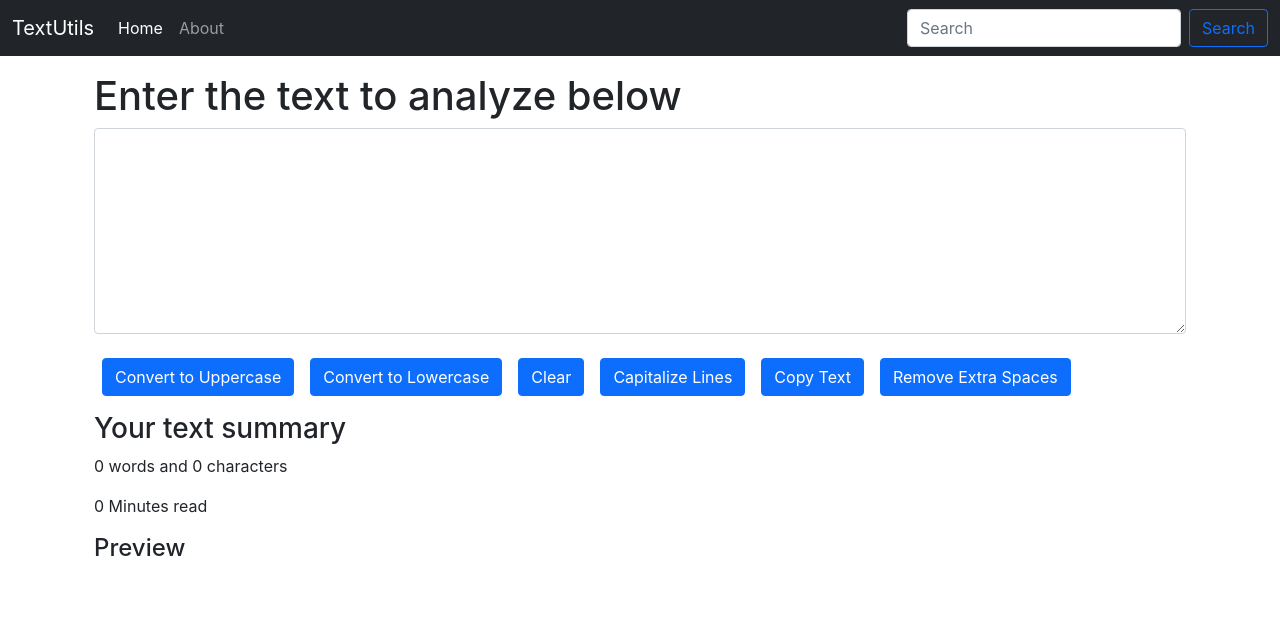
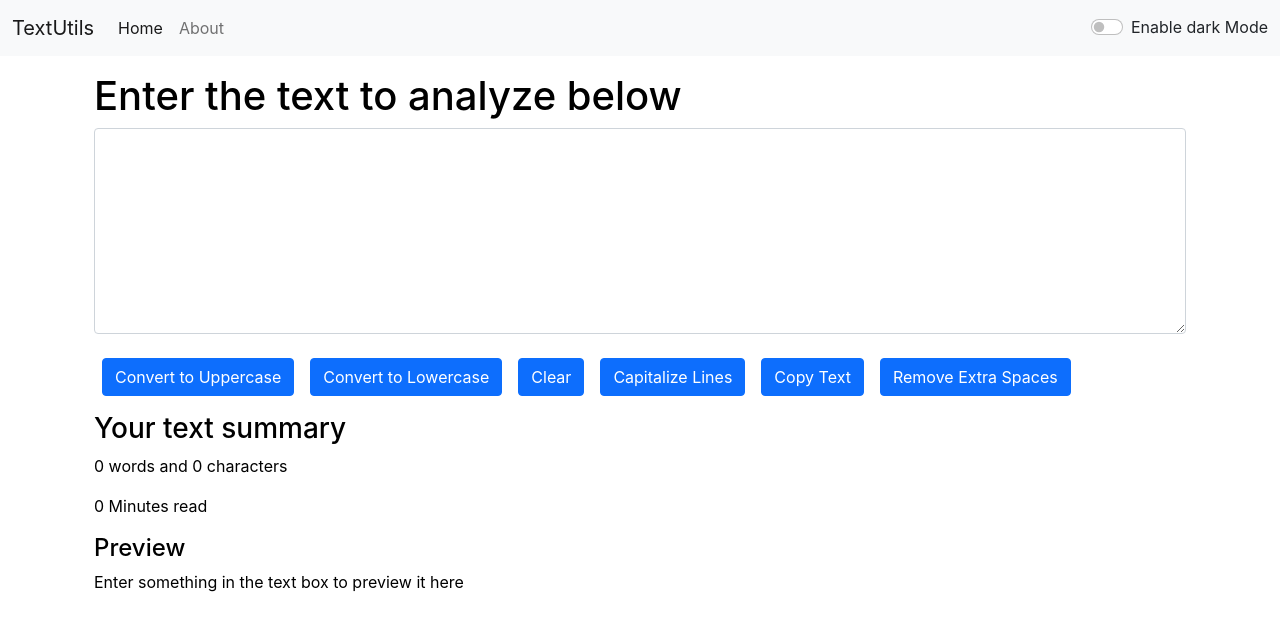
Before and after one commit to VinaySingla1235/TextUtils-React, a React (Create React App) app: page / in a window 1280 px wide. Shown: the top 630 px of the page. Built offline with nearby package versions, Linux system fonts and the light colour scheme.

Commit message:
Added complete dark mode in navbar and textform

```diff
--- a/src/App.js
+++ b/src/App.js
@@ -1,14 +1,31 @@
+import { useState } from "react";
 import "./App.css";
 //import About from "./Components/About";
 import Navbar from "./Components/Navbar";
 import TextForm from "./Components/TextForm";
 function App() {
+  const [Mode , setMode]=useState('light');
+  const [modeRev, revMode]=useState('dark');
+  //let modeRev="dark";
+  const toggleMode=()=>{
+    if(Mode ==="light"){
+      setMode("dark");
+      revMode("light");
+      document.body.style.backgroundColor='#0f0b0b';
+    }
+    else{
+      setMode("light");
+      revMode("dark");
+      document.body.style.backgroundColor='white';
+    }
+    //console.log(Mode,modeRev);
+  }
 
   return (
     <>
-      <Navbar title="TextUtils" />
+      <Navbar title="TextUtils" mode={Mode} toggleMode={toggleMode} modeRever={modeRev}/>
       <div className="container my-3">
-      <TextForm heading = "Enter the text to analyze below"/>
+      <TextForm heading = "Enter the text to analyze below" mode={Mode} modeRever={modeRev}/>
       {/*<About/>*/}
       </div>
 
--- a/src/Components/Navbar.js
+++ b/src/Components/Navbar.js
@@ -1,34 +1,61 @@
-import React from 'react'
-import PropTypes from 'prop-types'
+import React from "react";
+import PropTypes from "prop-types";
 
 export default function Navbar(props) {
   return (
-    <nav className="navbar navbar-expand-lg navbar-dark bg-dark">
+    <nav
+      className={`navbar navbar-expand-lg navbar-${props.mode} bg-${props.mode}`}
+    >
       <div className="container-fluid">
-      <a className="navbar-brand" href="/">{props.title  }</a>
-      <button className="navbar-toggler" type="button" data-bs-toggle="collapse" data-bs-target="#navbarSupportedContent" aria-controls="navbarSupportedContent" aria-expanded="false" aria-label="Toggle navigation">
+        <a className="navbar-brand" href="/">
+          {props.title}
+        </a>
+        <button
+          className="navbar-toggler"
+          type="button"
+          data-bs-toggle="collapse"
+          data-bs-target="#navbarSupportedContent"
+          aria-controls="navbarSupportedContent"
+          aria-expanded="false"
+          aria-label="Toggle navigation"
+        >
           <span className="navbar-toggler-icon"></span>
         </button>
         <div className="collapse navbar-collapse" id="navbarSupportedContent">
           <ul className="navbar-nav me-auto mb-2 mb-lg-0">
             <li className="nav-item">
-            <a className="nav-link active" aria-current="page" href="/">Home</a>
+              <a className="nav-link active" aria-current="page" href="/">
+                Home
+              </a>
             </li>
             <li className="nav-item">
-            <a className="nav-link" href="/">About</a>
+              <a className="nav-link" href="/">
+                About
+              </a>
             </li>
-
           </ul>
-        <form className="d-flex">
+          {/*<form className="d-flex">
           <input className="form-control me-2" type="search" placeholder="Search" aria-label="Search"/>
           <button className="btn btn-outline-primary" type="submit">Search</button>
-        </form>
+          </form>*/}
+          <div className="form-check form-switch">
+            <input
+              className="form-check-input"
+              type="checkbox"
+              role="switch"
+              id="flexSwitchCheckDefault"
+              onClick={props.toggleMode}
+            />
+            <label className={`form-check-label text-${props.modeRever}`} htmlFor="flexSwitchCheckDefault">
+              Enable {props.modeRever} Mode
+            </label>
+          </div>
         </div>
       </div>
     </nav>
-  )
+  );
 }
-Navbar.propTypes={
-    title:PropTypes.string.isRequired,
+Navbar.propTypes = {
+  title: PropTypes.string.isRequired,
   //aboutText:PropTypes.string.isRequired
-}
+};
--- a/src/Components/TextForm.js
+++ b/src/Components/TextForm.js
@@ -63,7 +63,7 @@ export default function TextForm(props) {
     }
   };
   const handleExtraSpaces=()=>{
-    console.log("remove extra spaces function initiated");
+    //console.log("remove extra spaces function initiated");
     let newText=text.split(/[ ]+/);
     setText(newText.join(" "));
   }
@@ -85,7 +85,7 @@ export default function TextForm(props) {
 
   return (
     <>
-      <div className="container">
+      <div className="container" style={{color:props.mode==="light"?"black":"white"}}>
         <h1>{props.heading}</h1>
         <div className="mb-3">
           <textarea
@@ -94,6 +94,8 @@ export default function TextForm(props) {
             rows="8"
             value={text}
             onChange={handleOnChange}
+            style={{backgroundColor:props.mode==="dark"?"grey":"white" , color:props.mode==="light"?"black":"white"}}
+
           ></textarea>
         </div>
         <button className="btn btn-primary m-2" onClick={handleUpClick}>
@@ -117,14 +119,14 @@ export default function TextForm(props) {
 
 
       </div>
-      <div className="container my-2">
+      <div className="container my-2" style={{color:props.mode==="light"?"black":"white"}}>
         <h3>Your text summary</h3>
         <p>
           {wordCount} words and {text.length} characters
         </p>
         <p>{0.008 * wordCount} Minutes read</p>
         <h4>Preview</h4>
-        <p>{text}</p>
+        <p>{text.length>0 ? text:"Enter something in the text box to preview it here"}</p>
       </div>
     </>
   )
```
Lines whose indentation alone changed are shown as unchanged.
